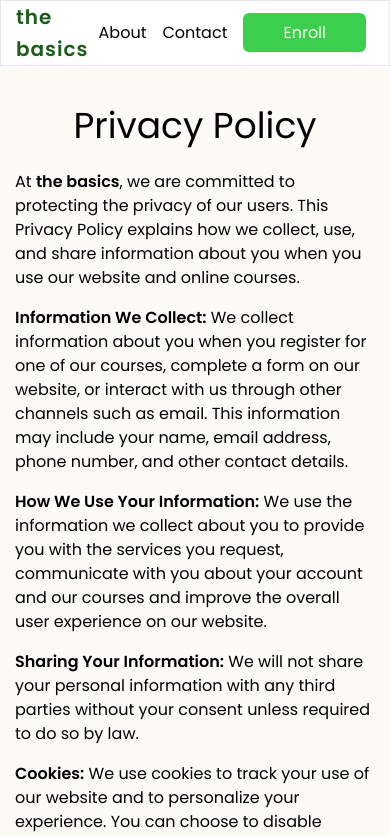
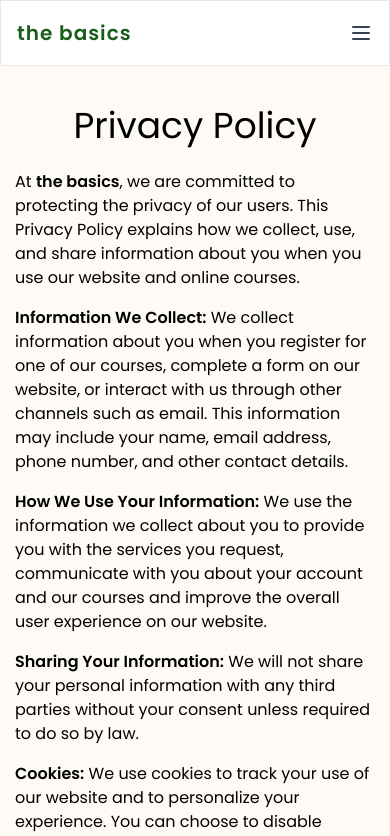
Before and after one commit to sachinshrmaa/cohort, a Next.js app: page /privacy in a window 390 px wide. Shown: the top 836 px of the page. Built offline with nearby package versions, Linux system fonts and the light colour scheme.

Commit message:
feat: add hamburger menu for small screens

```diff
--- a/components/NavBar.tsx
+++ b/components/NavBar.tsx
@@ -1,21 +1,38 @@
+"use client";
 import Link from "next/link";
-import React from "react";
+import React, { useState } from "react";
 
-export default function NavBar() {
+const TestBar = () => {
+  const [isMenuOpen, setIsMenuOpen] = useState(false);
+
+  const toggleMenu = () => {
+    setIsMenuOpen(!isMenuOpen);
+  };
+
   return (
     <nav className="w-full border">
-      <div className="container h-16 flex justify-between items-center text-dark">
+      <div className="max-w-6xl mx-auto px-4 sm:px-6 lg:px-8">
+        <div className="flex items-center justify-between h-16">
+          <div className="flex-shrink-0">
             <Link
               href="/"
               className="font-albert text-2xl font-bold logo hover:text-green-600"
             >
               the basics
             </Link>
-        <div>
-          <Link className="mx-2 hover:text-green-600" href="/about">
+          </div>
+          <div className="hidden md:block">
+            <div className="ml-10 flex items-baseline space-x-4">
+              <Link
+                className="px-2 py-2 text-sm font-medium hover:text-green-600"
+                href="/about"
+              >
                 About
               </Link>
-          <Link className="mx-2 hover:text-green-600" href="/contact">
+              <Link
+                className="px-2 py-2 text-sm font-medium hover:text-green-600"
+                href="/contact"
+              >
                 Contact
               </Link>
               <Link
@@ -26,6 +43,54 @@ export default function NavBar() {
               </Link>
             </div>
           </div>
+          <div className="-mr-2 flex md:hidden">
+            <button
+              onClick={toggleMenu}
+              className="inline-flex items-center justify-center p-2 rounded-md text-gray-700  hover:bg-green-100 transition duration-150 ease-in-out"
+            >
+              <svg
+                className="h-6 w-6"
+                stroke="currentColor"
+                fill="none"
+                viewBox="0 0 24 24"
+              >
+                <path
+                  strokeLinecap="round"
+                  strokeLinejoin="round"
+                  strokeWidth="2"
+                  d="M4 6h16M4 12h16M4 18h16"
+                />
+              </svg>
+            </button>
+          </div>
+        </div>
+      </div>
+      {isMenuOpen && (
+        <div className="md:hidden">
+          <div className="px-2 pt-2 pb-3 sm:px-3">
+            <Link
+              href="/about"
+              className=" hover:text-green-600 block px-3 py-2 rounded-md text-base font-medium"
+            >
+              About
+            </Link>
+            <Link
+              href="/contact"
+              className="hover:text-green-600 block px-3 py-2 rounded-md text-base font-medium mb-4"
+            >
+              Contact
+            </Link>
+            <Link
+              className="btn py-2 my-4"
+              href="/mastering-modern-fullstack-web-development"
+            >
+              Enroll
+            </Link>
+          </div>
+        </div>
+      )}
     </nav>
   );
-}
+};
+
+export default TestBar;
```
Lines whose indentation alone changed are shown as unchanged.
